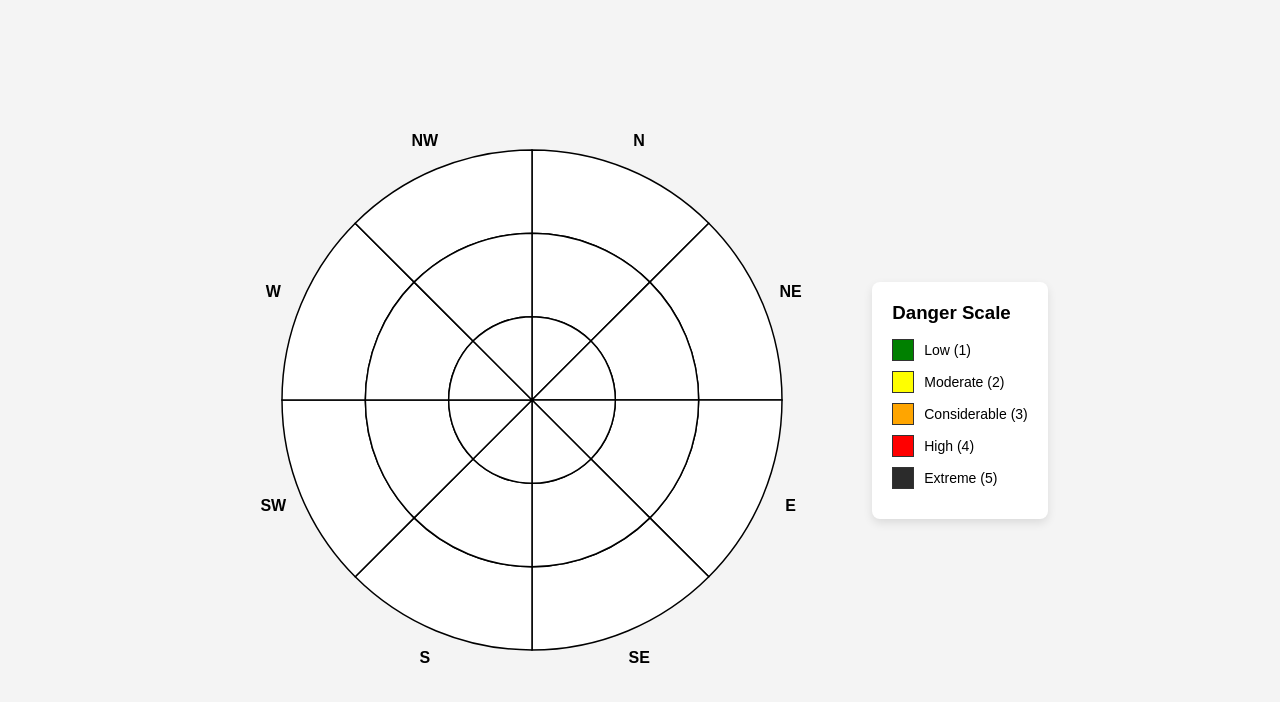
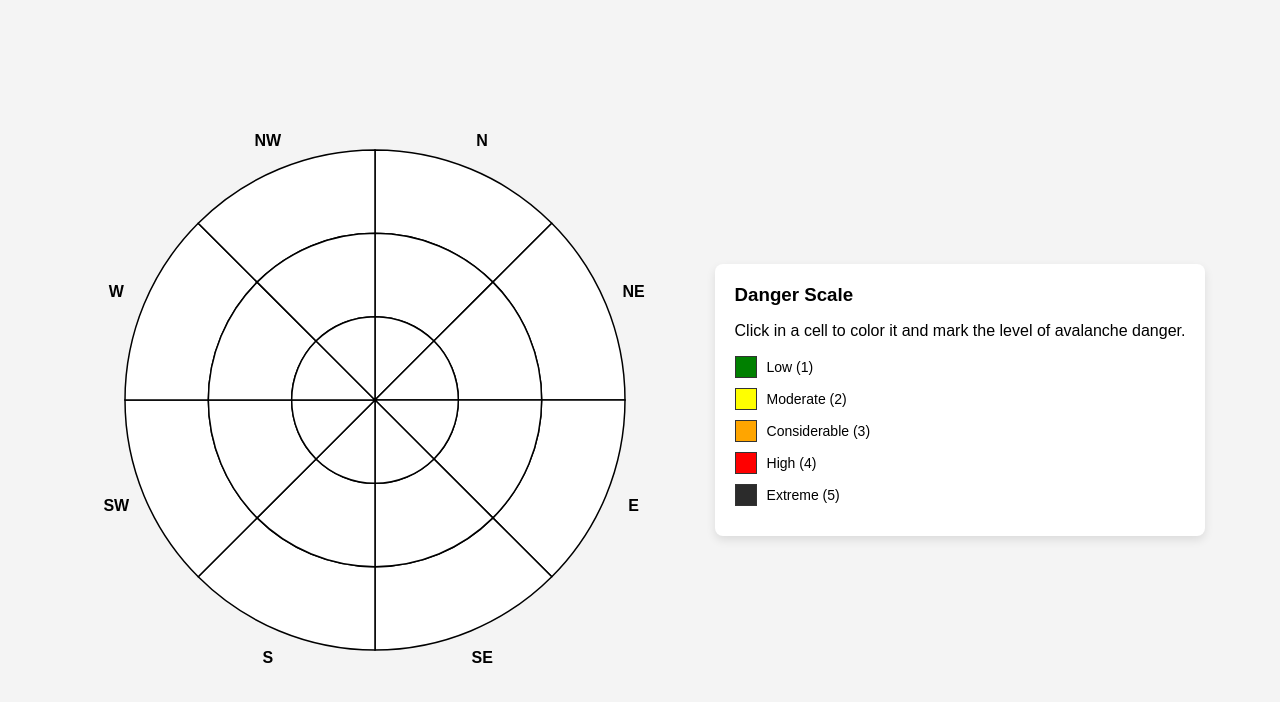
Before and after one commit to Mat-foucher/Avalanche-Rose-Easel, a plain HTML site: page index.html in a window 1280 px wide. Drawn offline with Linux system fonts and the light colour scheme.

Commit message:
Update index.html
add blurb on how to use

```diff
--- a/index.html
+++ b/index.html
@@ -74,6 +74,7 @@
 
     <div class="legend">
         <h3>Danger Scale</h3>
+        <p>Click in a cell to color it and mark the level of avalanche danger.</p>
         <div class="legend-item">
             <div class="color-box" style="background: green;"></div>
             Low (1)
```
